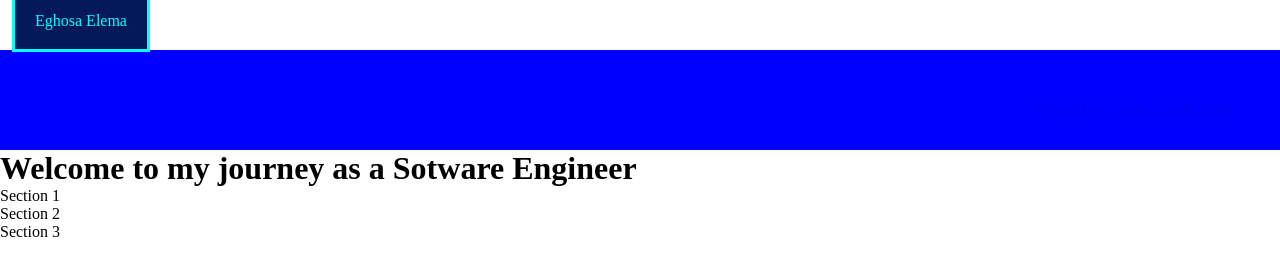
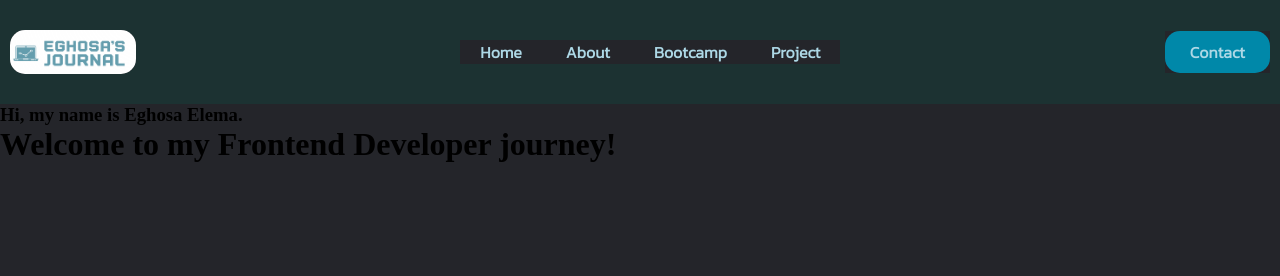
Before and after one commit to eghosaelema/myJournal, a plain HTML site: page index.html in a window 1280 px wide. Drawn offline with Linux system fonts and the light colour scheme; a web font is replaced by a local one.

Commit message:
second commit

```diff
--- a/index.html
+++ b/index.html
@@ -4,6 +4,8 @@
     <meta charset="UTF-8">
     <meta name="viewport" content="width=device-width, initial-scale=1.0">
     <title>My Journal</title>
+    <link rel="stylesheet" href="https://fonts.googleapis.com/css?family=Trirong">
+
     <link rel="stylesheet" href="style.css">
 </head>
 
@@ -11,49 +13,38 @@
 <header>
 
 
-    <div class = "logoContainer">
-    <span class = "logo" id="logo"> Eghosa Elema </span>
-    </div>
+    <img class= "logo"  src="./images/Logo.png" width="10%">
+    <!-- <span class = "logo" id="logo"> Eghosa's Journal</Eghosa> </span> -->
 
 
-    <nav class="navContainer" id=" navbar">
-         <ul>
+
+    <nav>
+         <ul class="navContainer" id=" navbar">
             <li><a href="#home">Home</a></li>
             <li><a href="#About">About</a></li>
-            <li><a href="#BootCamp"> Boot camp</a></li>
+            <li><a href="#BootCamp"> Bootcamp</a></li>
             <li><a href="#Project">Project</a></li>
           </ul>
 
 
     </nav>
+    <a class="contact-btn" href="#"><button>Contact</button></a>
 
-    <h1 class="Welcome">Welcome to my journey as a Sotware Engineer</h1>
 </header>
+
+
+<div class="intro">
+
+    <h3 class="name-sec">Hi, my name is Eghosa Elema.</h3>
+    <h1 class="engineer-sec"> Welcome to my Frontend Developer journey!</h1>
+</div>
 
 
 
 
-    <section>
-
-        <p>Section 1</p>
-    </section>
-
-    <section>
-
-        <p>Section 2</p>
-    </section>
 
 
-    <section>
 
-        <p>Section 3</p>
-    </section>
-
-
-    <side>
-
-
-    </side>
 
 
 
--- a/style.css
+++ b/style.css
@@ -1,48 +1,99 @@
+
+@import url('https://fonts.googleapis.com/css2?family=Kanit:wght@300&family=Pacifico&display=swap');
+
+
+
 *{
     margin: 0;
     padding: 0;
     box-sizing: border-box;
+    background-color: #24252a;
 }
+/* nav-bar section */
+li, a, button{
+    font-family:"kanit",sans-serif;
+    font-weight: 900;
+    font-size:1em;
+    color: lightblue;
+    text-decoration: none;
 
-
-.logoContainer{
-
-    padding:12px;
-    height: 50px;
-}
-
-
-.logo{
-
-    background-color: rgb(3, 25, 90);
-    color:aqua;
-    margin-top: 80px;
-    padding: 20px;
-    border:solid 3px aqua;
-    border-radius: 10px 40px 40;
 
 }
 
+header{
+
+    display: flex;
+    justify-content: space-between;
+    align-items: center;
+    padding: 30px 10px ;
+     background-color: rgb(28, 50, 50);
+}
+
+.logo{
+    cursor:pointer;
+    border-radius: 15px 15px 15px 15px;
+
+
+}
 
 .navContainer{
-
-/* display: flex;
-justify-content: space-between; */
-
-background-color: blue;
-padding:50px
+    list-style: none;
 
 }
+
+.navContainer li{
+
+    display: inline-block;
+    padding: 0px 20px;
+
+
+}
+
+.navContainer li a{
+
+    transition: all 0.3s ease 0s;
+}
+
+.navContainer li a:hover{
+
+    color: rgb(0, 136, 169,1) ;
+}
+
+button{
+
+    padding: 9px 25px;
+    background-color: rgb(0, 136, 169,1);
+    border:none;
+    /* border-radius:50px; */
+    border-radius: 15px 15px 15px 15px;
+    cursor: pointer;
+    transition: all 0.3s ease 0s;
+
+}
+
+button:hover{
+
+    color: rgb(0, 13, 16,0.8); */
+}
+/* end on nav-section */
 
 
 
 
-li{
+/* introduction section */
+
+    display: flex;
+    justify-content: center;
+    padding: 28px;
+    margin: 5%;
+}
 
 
-    float: right;
-    display: inline;
-    list-style: none;
+.engineer-sec{
+
+    display: flex;
+    padding: 9px;
+    font-size: 2em;
 
 
 }
```
Also changed, not shown: images/Logo.png (added).
